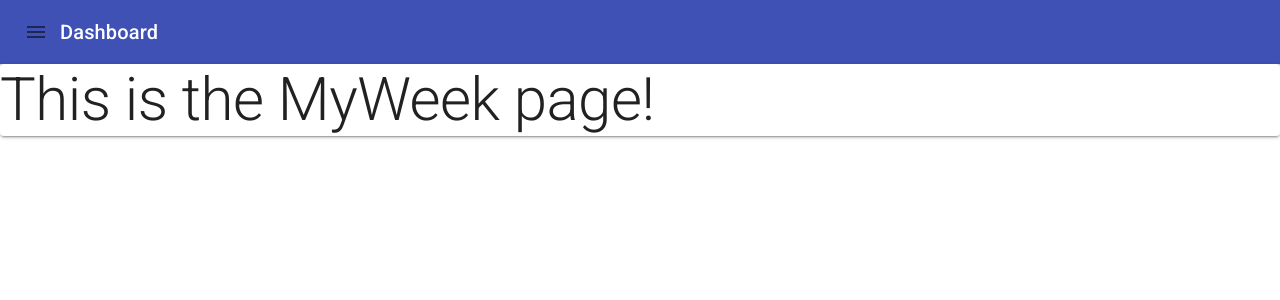
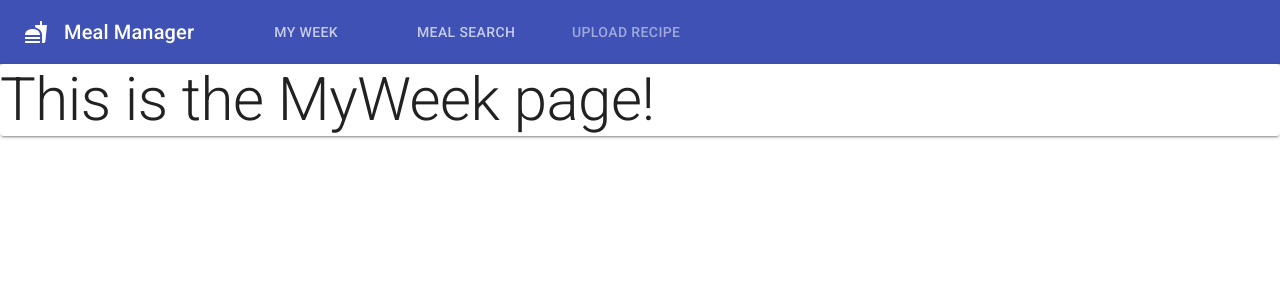
Before and after one commit to bturley2/meal-manager, a React (Create React App) app in the folder react/: page / in a window 1280 px wide. Shown: the top 300 px of the page. Built offline with nearby package versions, Linux system fonts and the light colour scheme.

Commit message:
top bar implemented, links not yet functional

```diff
--- a/react/src/components/App.js
+++ b/react/src/components/App.js
@@ -1,9 +1,8 @@
 import React from 'react';
 
-import MainPage from './MainPage';
 import Navbar from './Navbar';
 
-class App extends React.Component {
+export default function App() {
   // constructor(props) {
   //   super(props);
   //   this.state = {
@@ -23,7 +22,6 @@ class App extends React.Component {
   //   this.state.currentPage = 'entermeal'
   // }
 
-  render () {
   return (
     <div>
       <head>
@@ -39,11 +37,7 @@ class App extends React.Component {
 
       <body>
         <Navbar />
-          <MainPage />
       </body>
     </div>
   );
 }
-}
-
-export default App;
--- a/react/src/components/Navbar.js
+++ b/react/src/components/Navbar.js
@@ -1,24 +1,42 @@
 import React from "react";
 
+import MainPage from './MainPage';
+
 import AppBar from '@material-ui/core/AppBar';
-import IconButton from '@material-ui/core/IconButton';
+import Box from '@material-ui/core/Box';
+import FastFoodIcon from '@material-ui/icons/Fastfood';
+import Tab from '@material-ui/core/Tab';
+import Tabs from '@material-ui/core/Tabs';
 import Toolbar from '@material-ui/core/Toolbar';
 import Typography from '@material-ui/core/Typography';
 
-import MenuIcon from '@material-ui/icons/Menu';
 
 export default function Navbar() {
   return (
-    <AppBar position="static">
+    <div>
+      <AppBar position="static">
       <Toolbar>
 
-        <IconButton edge="start">
-          <MenuIcon />
-        </IconButton>
+        <FastFoodIcon />
+        <Box m={1} />
+        <Typography variant="h6">Meal Manager</Typography>
 
-        <Typography variant="h6">Dashboard</Typography>
+        <Box m={2} />
+
+        <Tabs>
+          <Tab label="My Week" />
+          <Tab label="Meal Search" />
+          <Tab label="Upload Recipe" disabled />
+        </Tabs>
+
 
       </Toolbar>
     </AppBar>
+
+    <MainPage />
+
+
+    </div>
+
   );
 }
```
Lines whose indentation alone changed are shown as unchanged.
